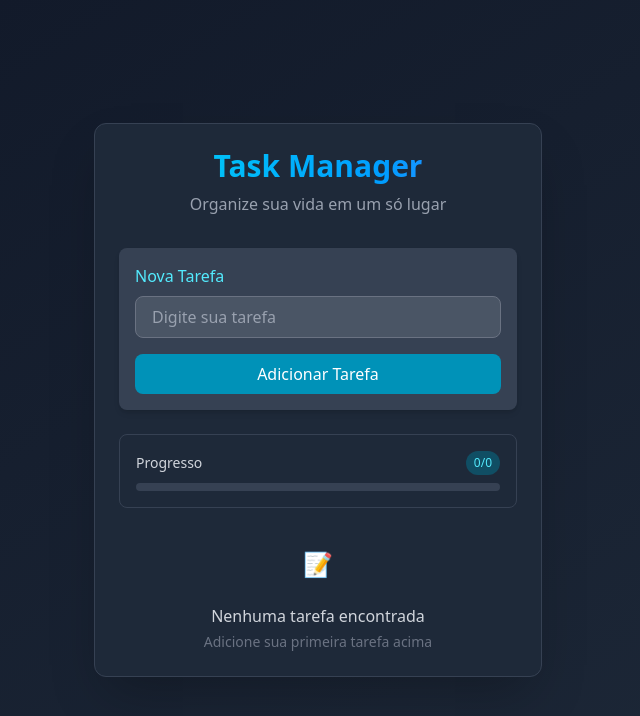
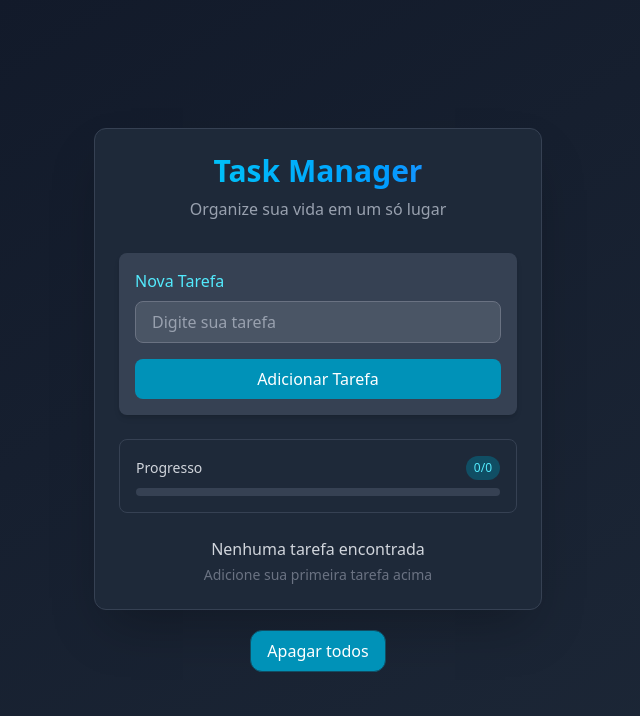
Before and after one commit to ViniMesquitaa/To-do-List-Lesson, a React (Vite) app: page / in a window 1280 px wide. Shown: the top 716 px of the page, without its empty margins (322-962 px from the left). Built offline with nearby package versions, Linux system fonts and the light colour scheme.

Commit message:
feat: handle function delete all

```diff
--- a/src/components/TodoContainer.tsx
+++ b/src/components/TodoContainer.tsx
@@ -64,9 +64,6 @@ export const TodoContainer = ({
 
       {todos.length === 0 ? (
         <div className="text-center">
-          <div className="mx-auto w-16 h-16 bg-gray-750 rounded-full flex items-center justify-center mb-2">
-            <span className="text-2xl">📝</span>
-          </div>
           <h3 className="text-gray-300 font-medium">
             Nenhuma tarefa encontrada
           </h3>
--- a/src/components/TodoForm.tsx
+++ b/src/components/TodoForm.tsx
@@ -30,7 +30,7 @@ const TodoForm = ({
         </label>
         <button
           type="submit"
-          className="w-full bg-cyan-600 hover:bg-cyan-500 text-white font-medium py-2 px-4 rounded-lg transition-colors duration-200 focus:outline-none focus:ring-2 focus:ring-cyan-400 focus:ring-opacity-50"
+          className="w-full bg-cyan-600 hover:bg-cyan-500 text-white font-medium py-2 px-4 rounded-lg transition-colors duration-200 focus:outline-none focus:ring-2 focus:ring-cyan-400 focus:ring-opacity-50 cursor-pointer"
         >
           {isEditing ? "Salvar Edição" : "Adicionar Tarefa"}
         </button>
--- a/src/pages/TodoPage.tsx
+++ b/src/pages/TodoPage.tsx
@@ -59,6 +59,13 @@ const TodoPage = () => {
     }
   };
 
+  const handleDeleteAll = () => {
+    setTodos([]);
+    localStorage.removeItem("todos");
+    setEditingId(null);
+    setTitle("");
+  };
+
   const handleEdit = (id: number) => {
     const todoToEdit = todos.find((todo) => todo.id === id);
     if (!todoToEdit) return;
@@ -67,7 +74,7 @@ const TodoPage = () => {
   };
 
   return (
-    <div className="min-h-screen w-full bg-gradient-to-br from-gray-900 to-gray-800 p-4 flex items-center justify-center">
+    <div className="min-h-screen w-full bg-gradient-to-br from-gray-900 to-gray-800 p-4 flex items-center justify-center flex-col">
       <div className="w-full max-w-2xl">
         <TodoContainer
           todos={todos}
@@ -80,6 +87,11 @@ const TodoPage = () => {
           handleDelete={handleDelete}
         />
       </div>
+      <div className="bg-cyan-600 text-white font-medium p-2 rounded-xl border border-cyan-900 hover:border-white white cursor-pointer transition-all   mt-5">
+        <button onClick={handleDeleteAll} className="cursor-pointer px-2">
+          Apagar todos
+        </button>
+      </div>
     </div>
   );
 };
```
